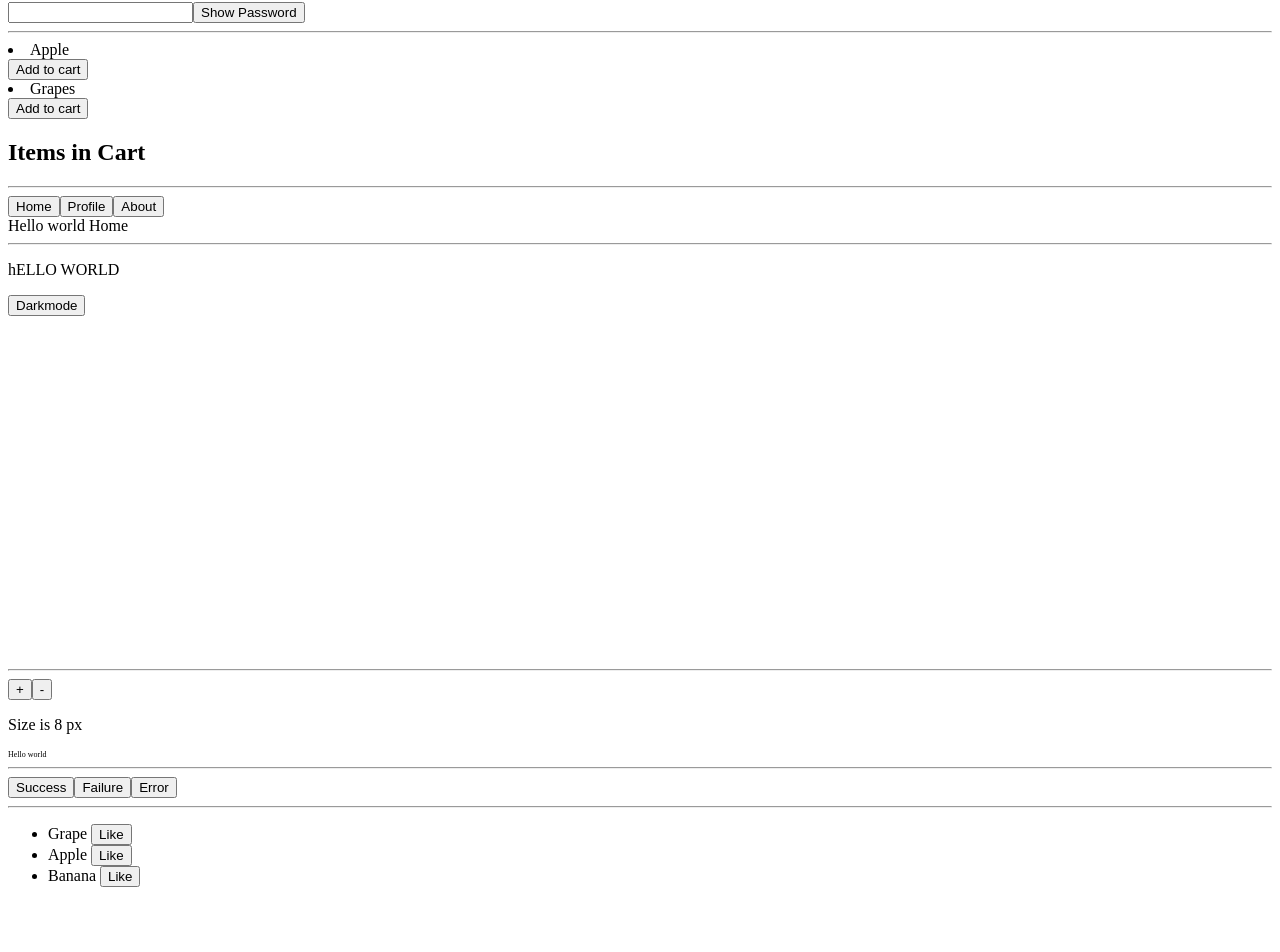
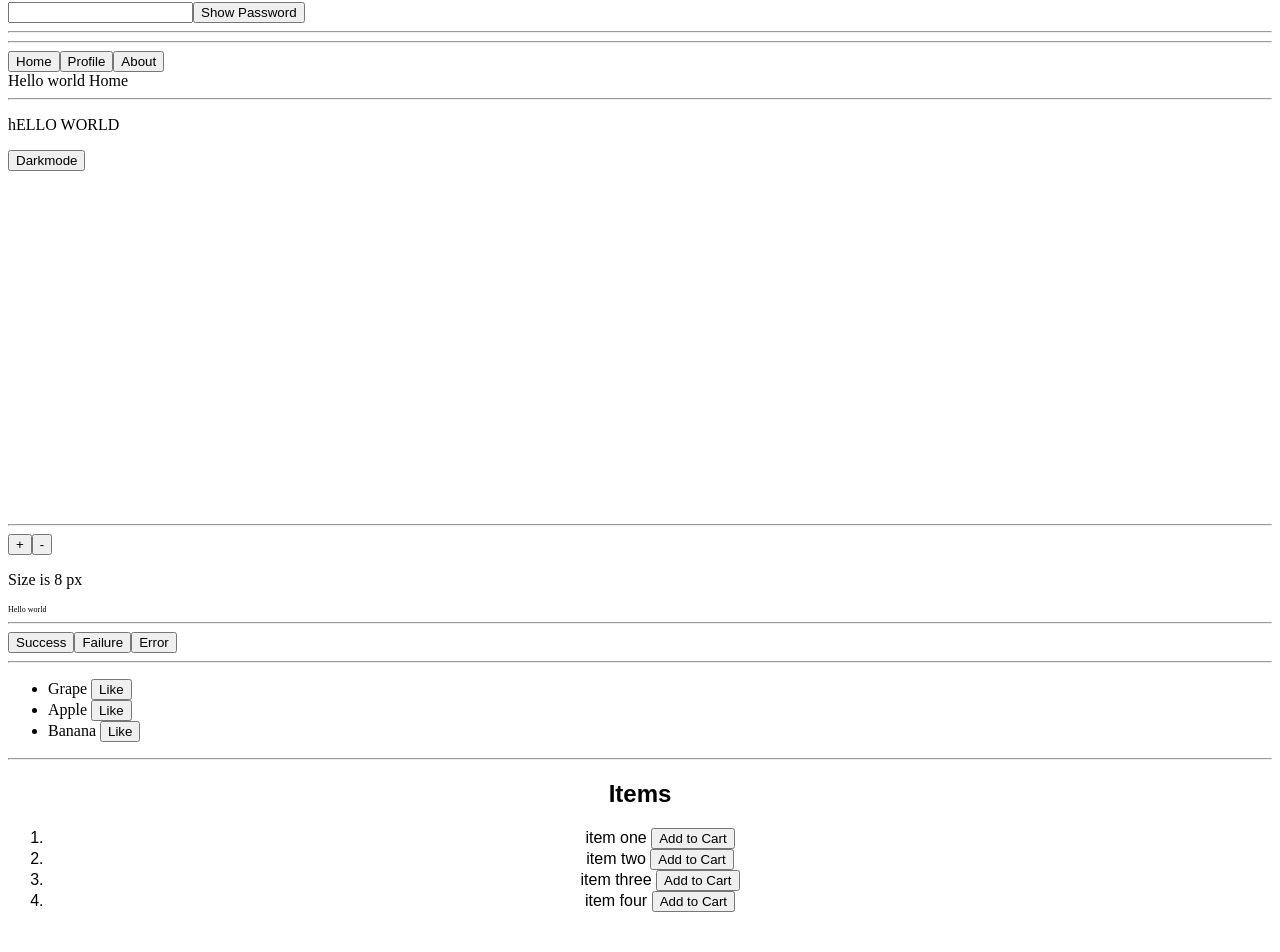
Before and after one commit to Raghav888/useStateReactPractice, a React (Create React App) app: page / in a window 1280 px wide. Shown: the part 219-1171 px from the top of the page. Before the commit the page ends 1122 px from the top, so only its background shows below. Built offline with nearby package versions, Linux system fonts and the light colour scheme.

Commit message:
Addtocart

```diff
--- a/src/App.js
+++ b/src/App.js
@@ -5,6 +5,7 @@ import DarkMode from "./darkmode";
 import Figma from "./figma";
 import Toast from "./toast";
 import Like from "./like";
+import AddtoCart from "./addtocart";
 
 export default function App() {
   // Password
@@ -59,35 +60,6 @@ export default function App() {
   };
   //cart
 
-  let [itemsincart, additem] = useState([{}]);
-  const grape = () => {
-    itemsincart.apple
-      ? additem([
-          { ...itemsincart },
-          {
-            apple: itemsincart.apple + 1,
-            name: "apple"
-          }
-        ])
-      : additem({ ...itemsincart, apple: 1 });
-  };
-  const apple = () => {
-    itemsincart.grapes
-      ? additem([
-          { ...itemsincart },
-          {
-            grapes: itemsincart.grapes + 1,
-            name: "Grapes"
-          }
-        ])
-      : additem({ ...itemsincart, grapes: 1 });
-  };
-  // const pine = () => {
-  //   itemsincart[grape]
-  //     ? additem({ ...itemsincart, grape: itemsincart[grape] + 1 })
-  //     : additem({ ...itemsincart, grape: 1 });
-  // };
-
   // Todo
 
   let [comp, setcomp] = useState("Home");
@@ -139,20 +111,6 @@ export default function App() {
       <input type={typeoftext}></input>
       <button onClick={buttoncheck}>{buttontext}</button>
       <hr />
-      {/* Cart */}
-
-      <li>Apple</li>
-      <button onClick={apple}>Add to cart</button>
-
-      <li>Grapes</li>
-      <button onClick={grape}>Add to cart</button>
-      {/* <li>Pineaaple</li>
-      <button onClick={pine}>Add to cart</button> */}
-      <h2>Items in Cart</h2>
-      <div>
-        {itemsincart.name}
-        {itemsincart.grapes}
-      </div>
 
       <hr />
       <button onClick={() => setcomp("Home")}>Home</button>
@@ -209,6 +167,8 @@ export default function App() {
 
       <hr />
       <Like />
+      <hr />
+      <AddtoCart />
     </div>
   );
 }
--- /dev/null
+++ b/src/addtocart.js
@@ -0,0 +1,60 @@
+import "./styles.css";
+import React, { useState } from "react";
+import { v4 } from "uuid";
+let itemList = ["item one", "item two", "item three", "item four"];
+export default function AddtoCart() {
+  const [cartList, setCartList] = useState([]);
+
+  const addToCart = (newItem) => {
+    if (cartList.length > 0) {
+      let ind = cartList.filter((obj) => obj.name === newItem);
+      let itemIndex = ind[0];
+      if (itemIndex === undefined) {
+        let newObj = { name: newItem, qty: 1, id: v4() };
+        setCartList([...cartList, newObj]);
+      } else {
+        let newCartList = cartList.map((item) =>
+          item.id === itemIndex.id ? { ...item, qty: item.qty + 1 } : item
+        );
+        setCartList(newCartList);
+      }
+    } else {
+      let newObj = { name: newItem, qty: 1, id: v4() };
+      console.log(newObj);
+      setCartList([...cartList, newObj]);
+    }
+  };
+  return (
+    <div className="App">
+      <h2>Items</h2>
+      <ol>
+        {itemList.map((item) => {
+          return (
+            <li key={item}>
+              {item}{" "}
+              <button
+                onClick={() => {
+                  addToCart(item);
+                }}
+              >
+                Add to Cart
+              </button>
+            </li>
+          );
+        })}
+      </ol>
+      <br />
+      <hr />
+      <h2>Cart</h2>
+      <ul>
+        {cartList.map((item) => {
+          return (
+            <li key={item}>
+              {item.name} quantity={item.qty}
+            </li>
+          );
+        })}
+      </ul>
+    </div>
+  );
+}
```
